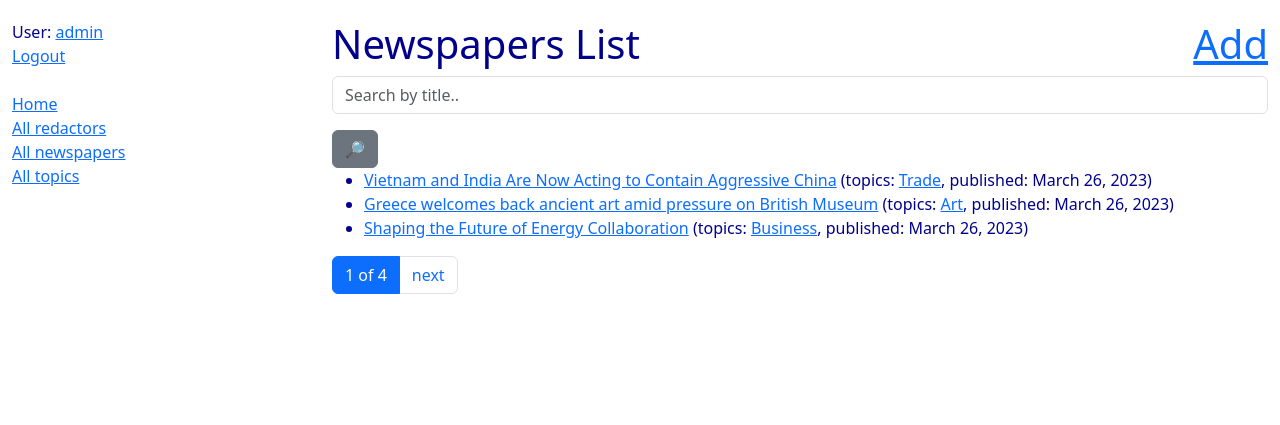
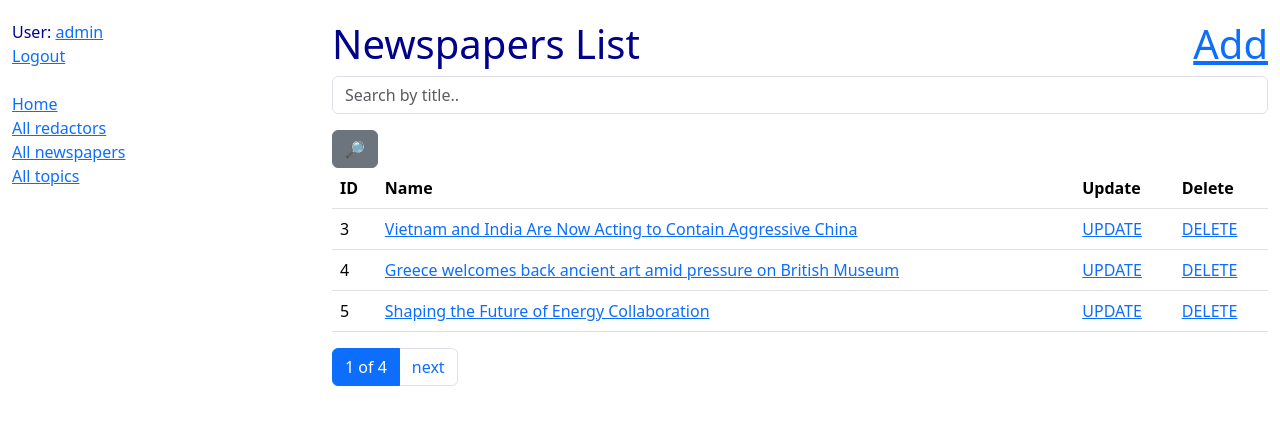
Before and after one commit to OmeLchDO/NewspapeerAgency, a Django app: page /newspapers/ in a window 1280 px wide. Shown: the top 425 px of the page. Run offline with Django 4.2, Linux system fonts and the light colour scheme; a user stored in the database is signed in; data comes from the database, SQL or seed files in the repository; both versions use the stored data as it was after the commit; some libraries are stand-ins or nearby versions.

Commit message:
'Added newspaper delete & added annotation'

```diff
--- a/catalog/urls.py
+++ b/catalog/urls.py
@@ -10,6 +10,7 @@ from catalog.views import (
     NewspaperDetailView,
     NewspaperCreateView,
     NewspaperUpdateView,
+    NewspaperDeleteView,
     RedactorListView,
     RedactorDetailView,
     RedactorCreateView,
@@ -66,6 +67,12 @@ urlpatterns = [
     ),
 
     path(
+        "newspapers/<int:pk>/delete",
+        NewspaperDeleteView.as_view(),
+        name="newspaper-delete"
+    ),
+
+    path(
         "redactors/",
         RedactorListView.as_view(),
         name="redactor-list"
--- a/catalog/views.py
+++ b/catalog/views.py
@@ -88,7 +88,7 @@ class NewspaperListView(LoginRequiredMixin, generic.ListView):
     template_name = "catalog/newspaper_list.html"
     paginate_by = 3
 
-    def get_context_data(self, *, object_list=None, **kwargs):
+    def get_context_data(self, *, object_list=None, **kwargs) -> dict:
         context = super(NewspaperListView, self).get_context_data(**kwargs)
 
         title = self.request.GET.get("title", "")
@@ -99,7 +99,7 @@ class NewspaperListView(LoginRequiredMixin, generic.ListView):
 
         return context
 
-    def get_queryset(self):
+    def get_queryset(self) -> None:
         queryset = Newspaper.objects.all()
 
         form = NewspaperSearchForm(self.request.GET)
@@ -124,6 +124,12 @@ class NewspaperCreateView(LoginRequiredMixin, generic.CreateView):
 class NewspaperUpdateView(LoginRequiredMixin, generic.UpdateView):
     model = Newspaper
     form_class = NewspaperForm
+
+
+class NewspaperDeleteView(LoginRequiredMixin, generic.DeleteView):
+    model = Newspaper
+    template_name = "catalog/newspaper_confirm_delete.html"
+    success_url = reverse_lazy("catalog:newspaper-list")
 
 
 class RedactorListView(LoginRequiredMixin, generic.ListView):
--- a/templates/catalog/newspaper_list.html
+++ b/templates/catalog/newspaper_list.html
@@ -14,14 +14,30 @@
 
 
   {% if newspaper_list %}
-    <ul>
+    <table class="table">
+      <tr style="background-color: rgb(153, 150, 233);">
+        <th>ID</th>
+        <th>Name</th>
+        <th>Update</th>
+        <th>Delete</th>
+      </tr>
       {% for newspaper in newspaper_list %}
-        <li>
-          <a href="{{ newspaper.get_absolute_url }}">{{ newspaper.title }}</a>
-        (topics: <a href="#">{{ newspaper.topic.name }}</a>, published: {{ newspaper.published_date }})
-        </li>
+        <tr>
+          <td>
+            {{ newspaper.id }}
+          </td>
+          <td>
+            <a href="{% url 'catalog:newspaper-detail' pk=newspaper.id %}">{{ newspaper.title }}</a>
+          </td>
+          <td>
+            <a href="{% url "catalog:newspaper-update" pk=newspaper.id %} ">UPDATE</a>
+          </td>
+          <td>
+            <a href="{% url "catalog:newspaper-delete" pk=newspaper.id %} ">DELETE</a>
+          </td>
+        </tr>
       {% endfor %}
-    </ul>
+    </table>
   {% else %}
     <p>There are no newspapers</p>
   {% endif %}
--- a/templates/catalog/topic_list.html
+++ b/templates/catalog/topic_list.html
@@ -14,7 +14,7 @@
 
   {% if topic_list %}
     <table class="table">
-      <tr>
+      <tr style="background-color: rgb(153, 150, 233);">
         <th>ID</th>
         <th>Name</th>
         <th>Update</th>
```
Also changed, not shown: templates/catalog/newspaper_confirm_delete.html (added, +12 -0 lines), db.sqlite3.
